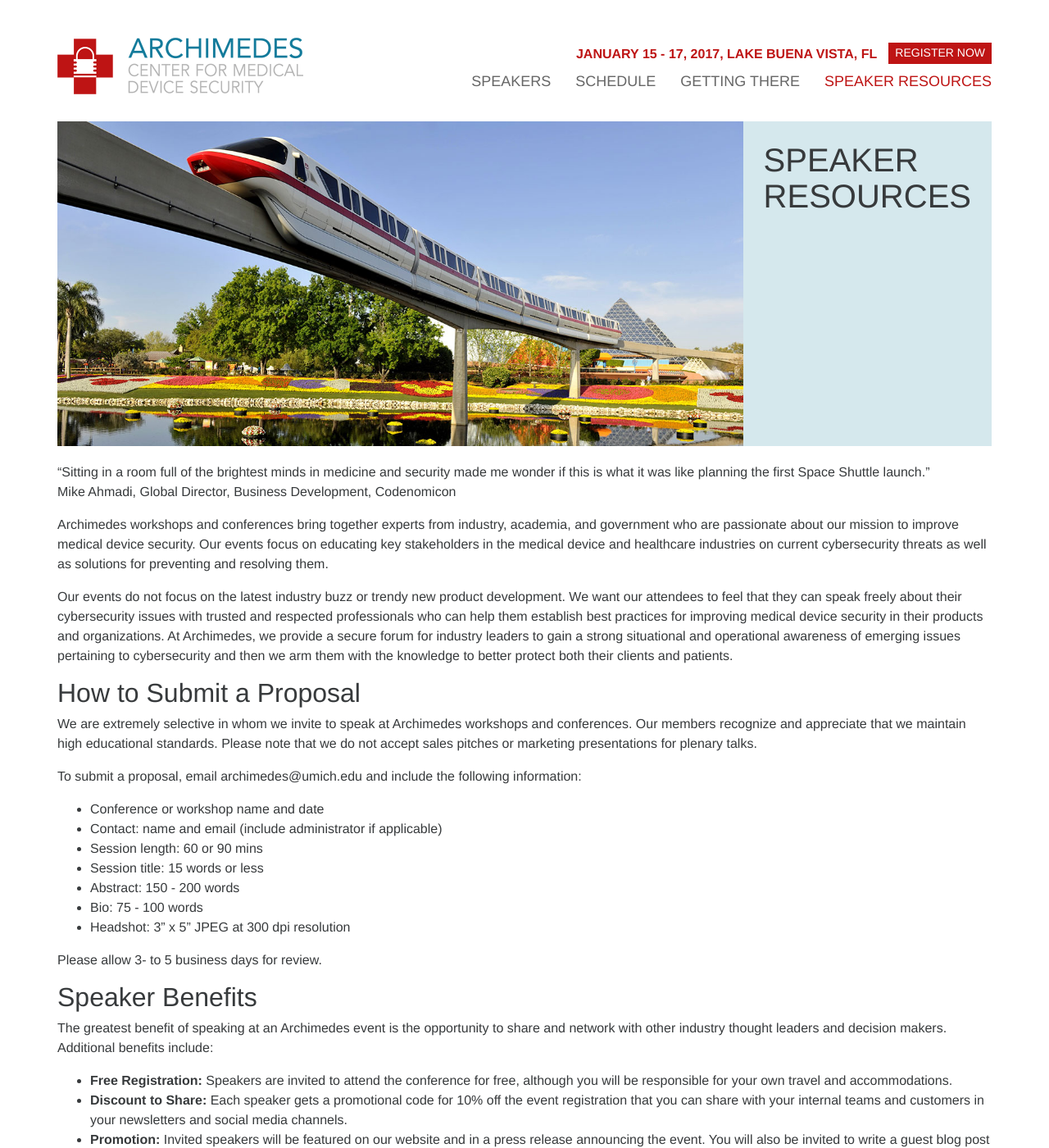
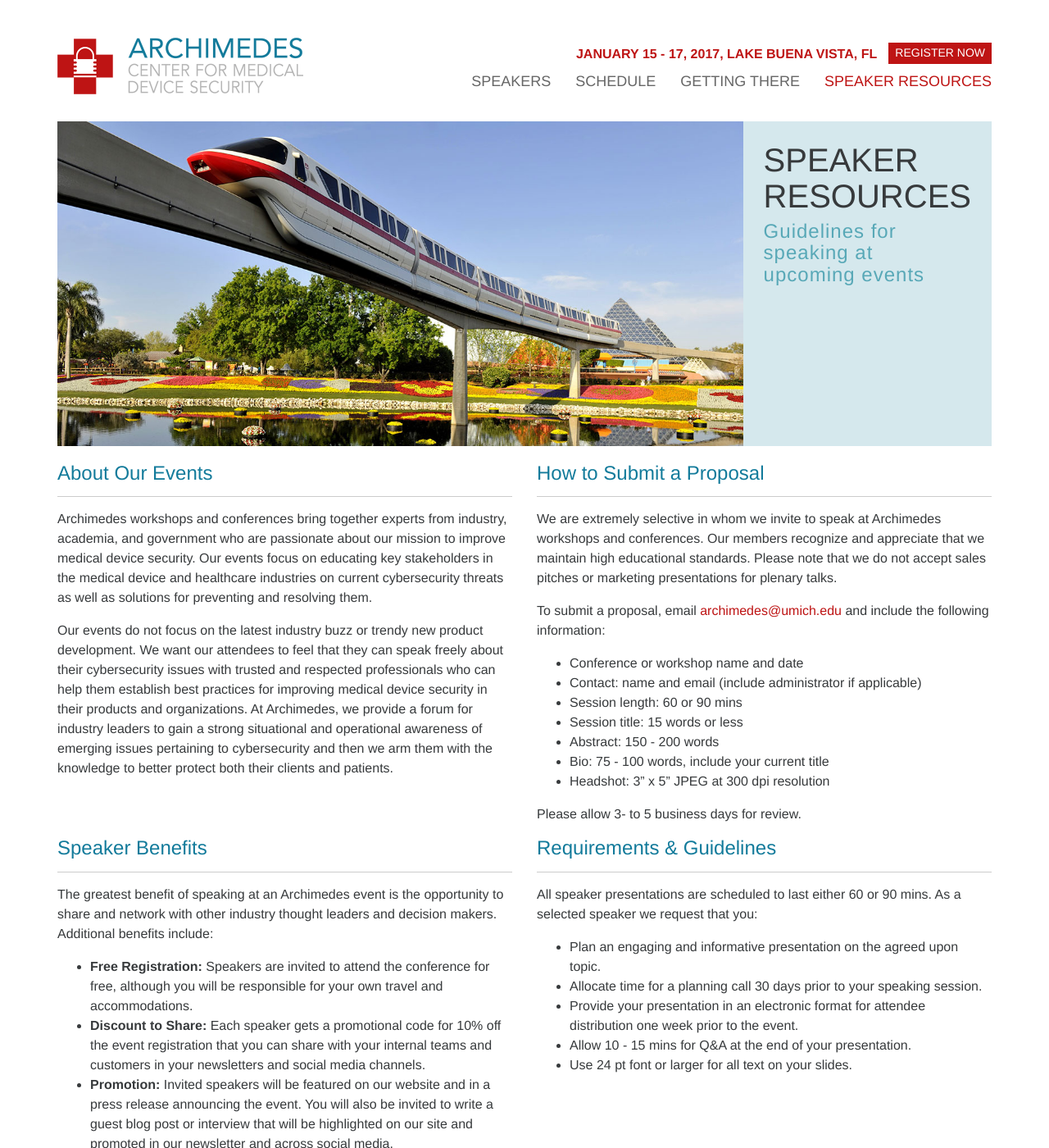
Before and after one commit to Jonesy/medsec101, a Jekyll site: the page built from speaker-resources.markdown, in a window 1280 px wide and 1400 px high. Shown: the whole window at 82% size. Built offline with Jekyll 4.4.1, drawn with Linux system fonts in a browser that asks for light colours; some of the changed text lies outside the part shown.

Commit message:
Add copy for Speaker Resources and Getting there pages.

```diff
--- a/_includes/banner.html
+++ b/_includes/banner.html
@@ -24,6 +24,14 @@
         {% else %}
           <h1 class="Banner-title">{{page.title}}</h1>
           <h4 class="Banner-subtitle">{{page.subtitle}}</h4>
+          {% if page.cta_link %}
+            {% include
+              button.html
+              label=page.cta_text
+              href=page.cta_link
+              class="Banner-cta-button"
+            %}
+          {% endif %}
         {% endif %}
         </div>
       </div>
--- a/speaker-resources.markdown
+++ b/speaker-resources.markdown
@@ -2,64 +2,111 @@
 title: Speaker Resources
 date: 2016-08-29 18:17:00 Z
 position: 3
+subtitle: Guidelines for speaking at upcoming events
 ---
 
+<div class="row">
+  <div class="col-sm-6">
+    <h4 class="Home-title">About Our Events</h4>
+    <p>
+    Archimedes workshops and conferences bring together experts from industry, academia, and government who are passionate about our mission to improve medical device security. Our events focus on educating key stakeholders in the medical device and healthcare industries on current cybersecurity threats as well as solutions for preventing and resolving them.
+    </p>
+    <p>
+    Our events do not focus on the latest industry buzz or trendy new product development. We want our attendees to feel that they can speak freely about their cybersecurity issues with trusted and respected professionals who can help them establish best practices for improving medical device security in their products and organizations. At Archimedes, we provide a forum for industry leaders to gain a strong situational and operational awareness of emerging issues pertaining to cybersecurity and then we arm them with the knowledge to better protect both their clients and patients.
+    </p>
+  </div>
+  <div class="col-sm-6">
+    <h4 class="Home-title">How to Submit a Proposal</h4>
+    <p>
+    We are extremely selective in whom we invite to speak at Archimedes workshops and conferences. Our members recognize and appreciate that we maintain high educational standards. Please note that we do not accept sales pitches or marketing presentations for plenary talks.
+    </p>
 
-> “Sitting in a room full of the brightest minds in medicine and security made me wonder if this is what it was like planning the first Space Shuttle launch.”
-Mike Ahmadi, Global Director, Business Development, Codenomicon
+    <p>
+    To submit a proposal, email <a href="mailto:archimedes@umich.edu">archimedes@umich.edu</a> and include the following information:
+    </p>
+    <ul>
+      <li> Conference or workshop name and date </li>
+      <li> Contact: name and email (include administrator if applicable) </li>
+      <li> Session length: 60 or 90 mins </li>
+      <li> Session title: 15 words or less </li>
+      <li> Abstract: 150 - 200 words </li>
+      <li> Bio: 75 - 100 words, include your current title </li>
+      <li> Headshot: 3” x 5” JPEG at 300 dpi resolution </li>
+    </ul>
 
-Archimedes workshops and conferences bring together experts from industry, academia, and government who are passionate about our mission to improve medical device security. Our events focus on educating key stakeholders in the medical device and healthcare industries on current cybersecurity threats as well as solutions for preventing and resolving them.
+    <p>
+    Please allow 3- to 5 business days for review.
+    </p>
+  </div>
+</div>
 
-Our events do not focus on the latest industry buzz or trendy new product development. We want our attendees to feel that they can speak freely about their cybersecurity issues with trusted and respected professionals who can help them establish best practices for improving medical device security in their products and organizations. At Archimedes, we provide a secure forum for industry leaders to gain a strong situational and operational awareness of emerging issues pertaining to cybersecurity and then we arm them with the knowledge to better protect both their clients and patients.
+<div class="row">
+  <div class="col-sm-6">
+    <h4 class="Home-title">Speaker Benefits </h4>
+    <p>
+    The greatest benefit of speaking at an Archimedes event is the opportunity to share and network with other industry thought leaders and decision makers. Additional benefits include:
+    </p>
+    <ul>
+      <li>
+      <strong>Free Registration:</strong> Speakers are invited to attend the conference for free, although you will be responsible for your own travel and accommodations.
+      </li>
+      <li>
+      <strong>Discount to Share:</strong> Each speaker gets a promotional code for 10% off the event registration that you can share with your internal teams and customers in your newsletters and social media channels.
+      </li>
+      <li>
+      <strong>Promotion:</strong> Invited speakers will be featured on our website and in a press release announcing the event. You will also be invited to write a guest blog post or interview that will be highlighted on our site and promoted in our newsletter and across social media.
+      </li>
+      <li>
+      <strong>Private Reception:</strong> Speakers will be invited to attend a private reception during the event where you can network with other speakers and event organizers.
+      </li>
+    </ul>
+  </div>
+  <div class="col-sm-6">
+    <h4 class="Home-title">Requirements & Guidelines</h4>
+    <p>
+    All speaker presentations are scheduled to last either 60 or 90 mins. As a selected speaker we request that you:
+    </p>
+    <ul>
+      <li> Plan an engaging and informative presentation on the agreed upon topic. </li>
+      <li> Allocate time for a planning call 30 days prior to your speaking session. </li>
+      <li> Provide your presentation in an electronic format for attendee distribution one week prior to the event. </li>
+      <li> Allow 10 - 15 mins for Q&A at the end of your presentation. </li>
+      <li> Use 24 pt font or larger for all text on your slides. </li>
+    </ul>
+  </div>
+</div>
+<div class="row">
+  <div class="col-sm-6">
+    <h4 class="Home-title">Resources</h4>
+    <p>
+    Our goal is to help our speakers succeed and create a valuable and compelling learning experience for attendees. We’ve compiled a list of practical and inspirational articles, videos, and tools to help you create memorable presentations that will engage your audiences.
+    </p>
+    <ul>
+      <li>
+      <a href="http://www.garrreynolds.com/Presentation/pdf/presentation_tips.pdf">Presentation Zen How to Design & Deliver Presentations Like a Pro</a> by Garr Reynolds
+      </li>
+      <li>
+      <a href="https://www.youtube.com/watch?v=eIho2S0ZahI">How to speak so that people want to listen</a> by Julian Treasure, TEDtalk
+      </li>
+      <li>
+      <a href="https://hbr.org/2013/06/how-to-give-a-killer-presentation">How to Give a Killer Presentation</a> by Chris Anderson, Harvard Business Review
+      </li>
+      <li>
+      <a href="https://www.ted.com/talks/nancy_duarte_the_secret_structure_of_great_talks">The Secret Structure of Great Talks</a> by Nancy Duarte, TEDtalk
+      </li>
+      <li>
+      Archimedes branded PowerPoint template for your slide deck
+      </li>
+    </ul>
 
-## How to Submit a Proposal
-
-We are extremely selective in whom we invite to speak at Archimedes workshops and conferences. Our members recognize and appreciate that we maintain high educational standards. Please note that we do not accept sales pitches or marketing presentations for plenary talks.
-
-To submit a proposal, email archimedes@umich.edu and include the following information:
-
-* Conference or workshop name and date
-* Contact: name and email (include administrator if applicable)
-* Session length: 60 or 90 mins
-* Session title: 15 words or less
-* Abstract: 150 - 200 words
-* Bio: 75 - 100 words
-* Headshot: 3” x 5” JPEG at 300 dpi resolution
-
-Please allow 3- to 5 business days for review.
-
-## Speaker Benefits
-
-The greatest benefit of speaking at an Archimedes event is the opportunity to share and network with other industry thought leaders and decision makers. Additional benefits include:
-
-* **Free Registration:** Speakers are invited to attend the conference for free, although you will be responsible for your own travel and accommodations.
-* **Discount to Share:** Each speaker gets a promotional code for 10% off the event registration that you can share with your internal teams and customers in your newsletters and social media channels.
-* **Promotion:** Invited speakers will be featured on our website and in a press release announcing the event. You will also be invited to write a guest blog post or interview that will be highlighted on our site and promoted in our newsletter and across social media.
-* **Private Reception:** Speakers will be invited to attend a private reception during the event where you can network with other speakers and event organizers.
-
-
-Requirements & Guidelines
-
-All speaker presentations are scheduled to last either 60 or 90 mins. As a selected speaker we request that you:
-
-* Plan an engaging and informative presentation on the agreed upon topic. See Resources section below.
-* Allocate time for a planning call 30 days prior to your speaking session.
-* Provide your presentation in an electronic format for attendee distribution one week prior to the event.
-* Allow 10 - 15 mins for Q&A at the end of your presentation.
-* Use 24 pt font or larger for all text on your slides.
-
-## Resources
-
-Our goal is to help our speakers succeed and create a valuable and compelling learning experience for attendees. We’ve compiled a list of practical and inspirational articles, videos, and tools to help you create memorable presentations that will engage your audiences.
-
-* Presentation Zen How to Design & Deliver Presentations Like a Pro by Garr Reynolds
-* How to speak so that people want to listen by Julian Treasure, TEDtalk
-* How to Give a Killer Presentation by Chris Anderson, Harvard Business Review
-* The Secret Structure of Great Talks by Nancy Duarte, TEDtalk
-* Archimedes branded PowerPoint template for your slide deck
-
-Please contact us with any additional presentation needs you may have. We are here to help!
-
-## Deadlines
-
-We recommend that you submit your proposal prior to the deadline listed on our website. Proposals will be accepted after the deadline and will be considered should openings become available. If you are not selected for an event, please don’t be discouraged. We are continuously expanding our offerings and your presentation may be a good fit for a future event.
+    <p>
+    Please <a href="mailto:archimedes@umich.edu">contact us</a> with any additional presentation needs you may have. We are here to help!
+    </p>
+  </div>
+  <div class="col-sm-6">
+    <h4 class="Home-title">Deadlines</h4>
+    <p>
+    We recommend that you submit your proposal prior to the deadline listed on our website. Proposals will be accepted after the deadline and will be considered should openings become available. If you are not selected for an event, please don’t be discouraged. We are continuously expanding our offerings and your presentation may be a good fit for a future event.
+    </p>
+  </div>
+</div>
```
Also changed, not shown: getting-there.markdown (+57 -18 lines), 6 other files.
